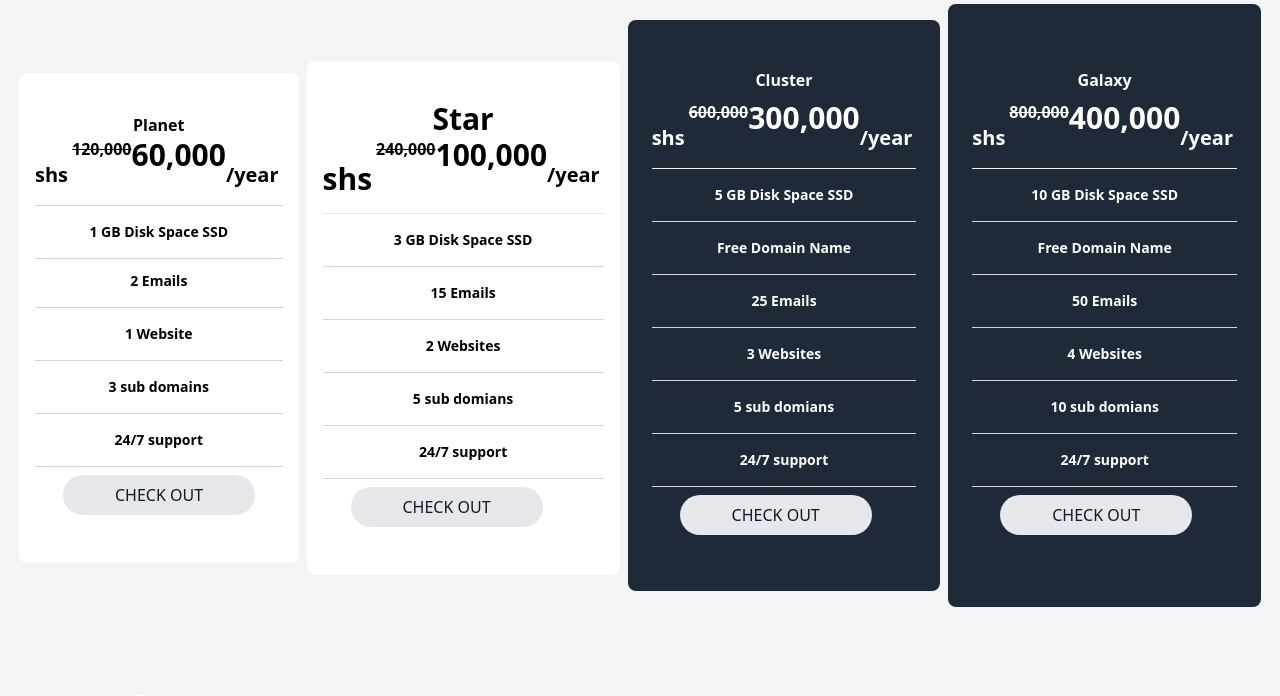
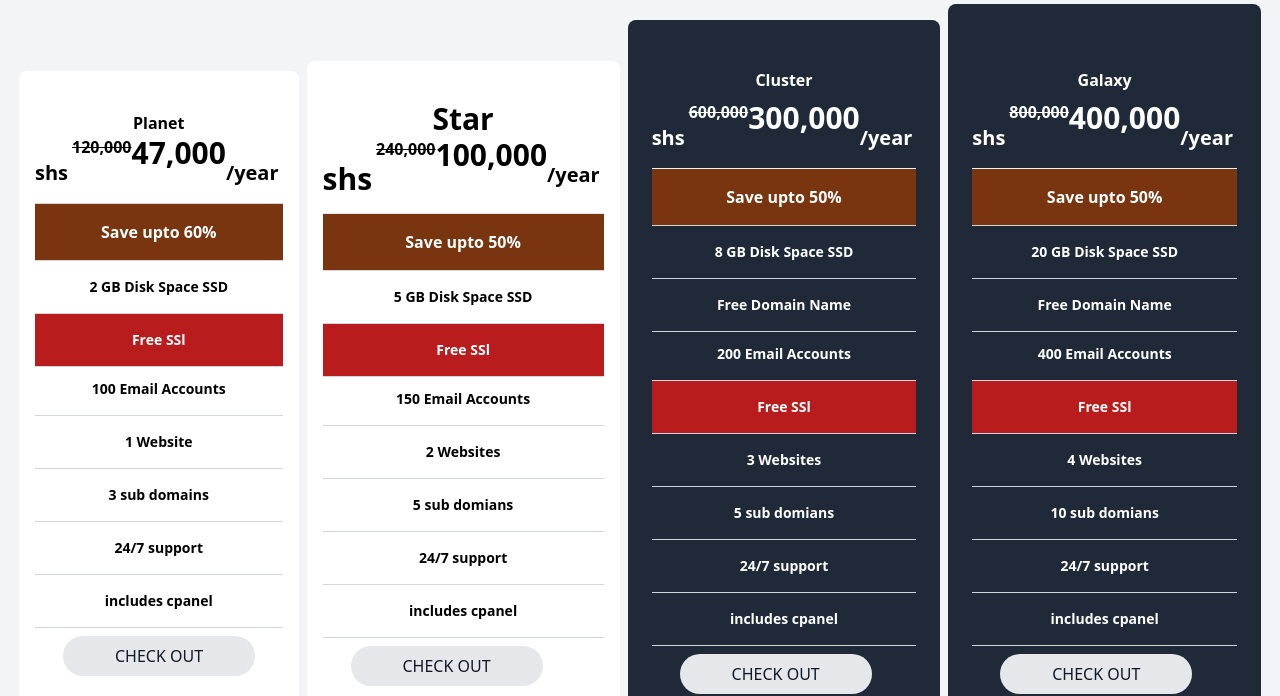
Before and after one commit to Thinkx-Software/thinkxcloud, a React (Create React App) app: page / in a window 1280 px wide. Shown: the part 1120-1816 px from the top of the page. Built offline with nearby package versions, Linux system fonts and the light colour scheme.

Commit message:
updated shared hosting cards

```diff
--- a/src/components/SharedCards.js
+++ b/src/components/SharedCards.js
@@ -10,15 +10,21 @@ function SharedCards() {
                 <h3 className="pb-4 flex justify-center font-bold border-b border-gray-300">
                     <span className="text-xl mt-6 mr-1">shs</span>
                     <span className="line-through">120,000</span>
-                    <span className="text-3xl">60,000</span>
+                    <span className="text-3xl">47,000</span>
                     <span className="text-xl mt-6 mr-1">/year</span>
                 </h3>
+                <p className="pt-4 pb-4 bg-yellow-900 text-white border-b border-gray-300 font-bold">Save upto 60%</p>
+
                 <ul className="text-sm font-bold">
-                    <li className="pt-4 pb-4 border-b border-gray-300 font-bold">1 GB Disk Space SSD</li>
-                    <li className="pt-3 pb-4 border-b border-gray-300 font-bold">2 Emails</li>
+                    <li className="pt-4 pb-4 border-b border-gray-300 font-bold">2 GB Disk Space SSD</li>
+
+                    <li className="pt-4 bg-red-700 pb-4 text-white border-b border-gray-300 font-bold">Free SSl</li>
+                    <li className="pt-3 pb-4 border-b border-gray-300 font-bold">100 Email Accounts</li>
+
                     <li className="pt-4 pb-4 border-b border-gray-300 font-bold">1 Website</li>
                     <li className="pt-4 pb-4 border-b border-gray-300 font-bold">3 sub domains</li>
                     <li className="pt-4 pb-4 border-b border-gray-300 font-bold">24/7 support</li>
+                    <li className="pt-4 pb-4 border-b border-gray-300 font-bold">includes cpanel</li>
 
                 </ul>
                 <div
@@ -46,13 +52,16 @@ function SharedCards() {
                     <span className="text-3xl">100,000</span>
                     <span className="text-xl mt-6 mr-1">/year</span>
                 </h2>
+                <p className="pt-4 pb-4 bg-yellow-900 text-white border-b border-gray-300 font-bold">Save upto 50%</p>
                 <ul class="text-sm font-bold">
-                    <li className="pt-4 pb-4 border-b border-gray-300 font-bold">3 GB Disk Space SSD</li>
-                    <li className="pt-4 pb-4 border-b border-gray-300 font-bold">15 Emails</li>
+                    <li className="pt-4 pb-4 border-b border-gray-300 font-bold">5 GB Disk Space SSD</li>
+
+                    <li className="pt-4 bg-red-700 pb-4 text-white border-b border-gray-300 font-bold">Free SSl</li>
+                    <li className="pt-3 pb-4 border-b border-gray-300 font-bold">150 Email Accounts</li>
                     <li className="pt-4 pb-4 border-b border-gray-300 font-bold">2 Websites</li>
                     <li className="pt-4 pb-4 border-b border-gray-300 font-bold">5 sub domians</li>
-
                     <li className="pt-4 pb-4 border-b border-gray-300 font-bold">24/7 support</li>
+                    <li className="pt-4 pb-4 border-b border-gray-300 font-bold">includes cpanel</li>
                 </ul>
                 <div
                     className=" uppercase text-center m-2"
@@ -84,14 +93,17 @@ function SharedCards() {
                         <span className="text-3xl">300,000</span>
                         <span className="text-xl mt-6 mr-1">/year</span>
                     </h2>
+                    <p className="pt-4 pb-4 bg-yellow-900 text-white border-b border-gray-300 font-bold">Save upto 50%</p>
+
                     <ul className=" text-sm font-bold">
-                        <li className="pt-4 pb-4 border-b border-gray-300 font-bold">5 GB Disk Space SSD</li>
+                        <li className="pt-4 pb-4 border-b border-gray-300 font-bold">8 GB Disk Space SSD</li>
                         <li className="pt-4 pb-4 border-b border-gray-300 font-bold">Free Domain Name</li>
-                        <li className="pt-4 pb-4 border-b border-gray-300 font-bold">25 Emails</li>
+                        <li className="pt-3 pb-4 border-b border-gray-300 font-bold">200 Email Accounts</li>
+                        <li className="pt-4 bg-red-700 pb-4 text-white border-b border-gray-300 font-bold">Free SSl</li>
                         <li className="pt-4 pb-4 border-b border-gray-300 font-bold">3 Websites</li>
                         <li className="pt-4 pb-4 border-b border-gray-300 font-bold">5 sub domians</li>
-
                         <li className="pt-4 pb-4 border-b border-gray-300 font-bold">24/7 support</li>
+                        <li className="pt-4 pb-4 border-b border-gray-300 font-bold">includes cpanel</li>
                     </ul>
                     <div
                         className=" uppercase text-center m-2"
@@ -124,14 +136,17 @@ function SharedCards() {
                         <span className="text-3xl">400,000</span>
                         <span className="text-xl mt-6 mr-1">/year</span>
                     </h2>
+                    <p className="pt-4 pb-4 bg-yellow-900 text-white border-b border-gray-300 font-bold">Save upto 50%</p>
+
                     <ul className=" text-sm font-bold">
-                        <li className="pt-4 pb-4 border-b border-gray-300 font-bold">10 GB Disk Space SSD</li>
+                        <li className="pt-4 pb-4 border-b border-gray-300 font-bold">20 GB Disk Space SSD</li>
                         <li className="pt-4 pb-4 border-b border-gray-300 font-bold">Free Domain Name</li>
-                        <li className="pt-4 pb-4 border-b border-gray-300 font-bold">50 Emails</li>
+                        <li className="pt-3 pb-4 border-b border-gray-300 font-bold">400 Email Accounts</li>
+                        <li className="pt-4 bg-red-700 pb-4 text-white border-b border-gray-300 font-bold">Free SSl</li>
                         <li className="pt-4 pb-4 border-b border-gray-300 font-bold">4 Websites</li>
                         <li className="pt-4 pb-4 border-b border-gray-300 font-bold">10 sub domians</li>
-
                         <li className="pt-4 pb-4 border-b border-gray-300 font-bold">24/7 support</li>
+                        <li className="pt-4 pb-4 border-b border-gray-300 font-bold">includes cpanel</li>
                     </ul>
                     <div
                         className=" uppercase text-center m-2"
```
